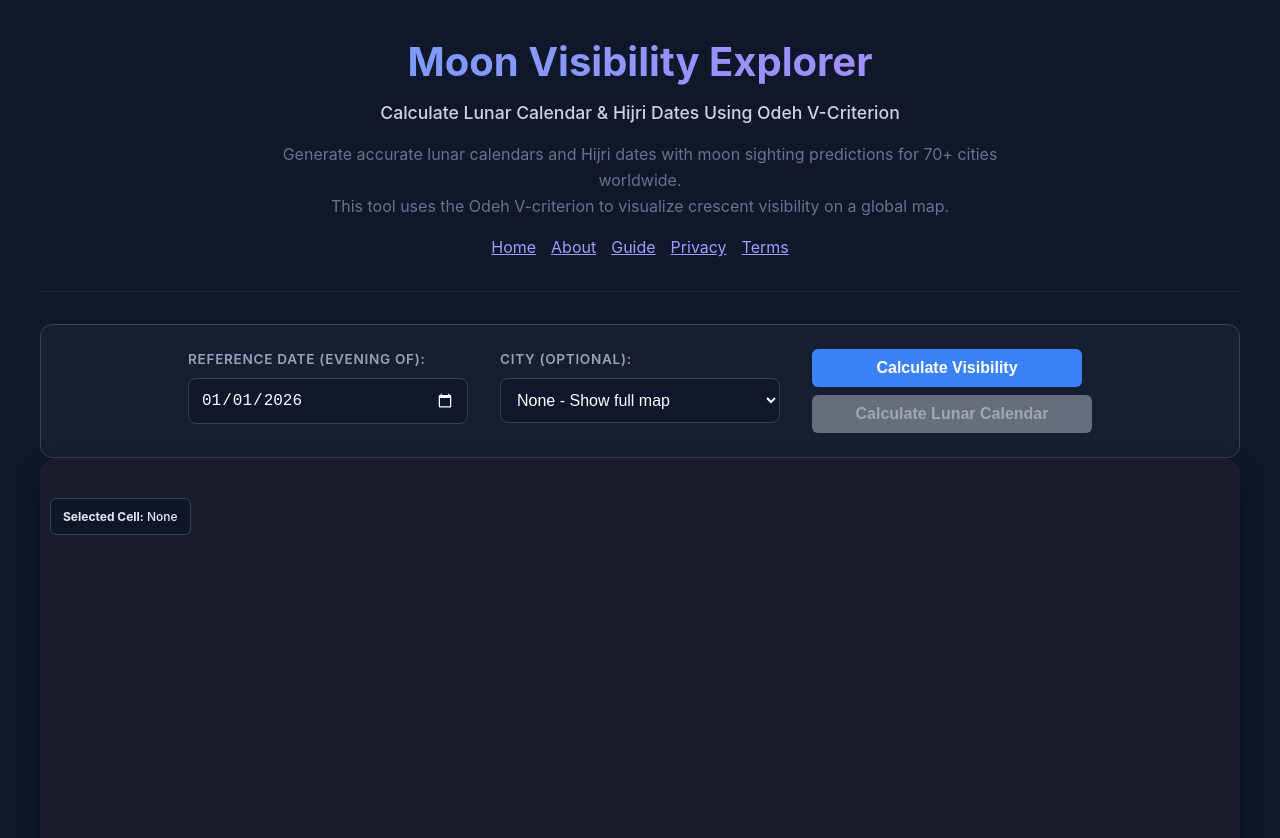
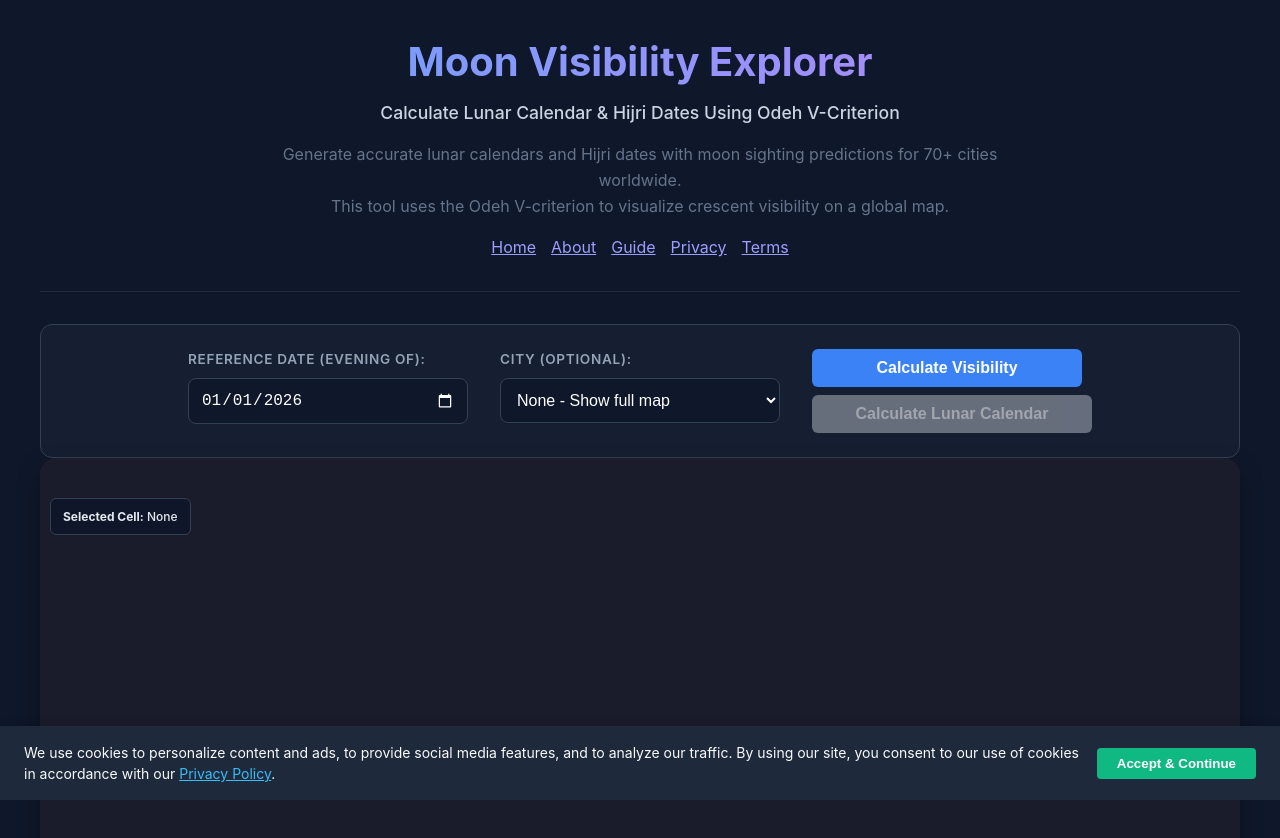
Before and after one commit to moonvisapp/moonvis-app, a React (Vite) app: page / in a window 1280 px wide. Shown: the top 838 px of the page. Built offline with nearby package versions, Linux system fonts and the light colour scheme.

Commit message:
fixes for adsense

```diff
--- a/src/App.jsx
+++ b/src/App.jsx
@@ -1,5 +1,6 @@
 import React, { lazy, Suspense } from 'react';
 import { BrowserRouter as Router, Routes, Route, Link } from 'react-router-dom';
+import CookieBanner from './components/CookieBanner';
 import './App.css';
 
 // Lazy loading pages for better performance
@@ -52,6 +53,8 @@ function App() {
             <Link to="/privacy" style={{ color: '#94a3b8' }}>Privacy Policy</Link>
           </div>
         </footer>
+
+        <CookieBanner />
       </div>
     </Router>
   );
--- a/src/components/AdBanner.jsx
+++ b/src/components/AdBanner.jsx
@@ -51,9 +51,9 @@ const AdBanner = ({
     }
 
     return (
-        <div className={className} style={{ overflow: 'hidden', ...style }}>
+        <div className={className} style={{ width: '100%', boxSizing: 'border-box', overflow: 'hidden', padding: '0 10px', ...style }}>
             <ins className="adsbygoogle"
-                style={{ display: 'block' }}
+                style={{ display: 'block', margin: '0 auto' }}
                 data-ad-client="ca-pub-4188234977040621"
                 data-ad-slot={dataAdSlot}
                 data-ad-format={dataAdFormat}
--- /dev/null
+++ b/src/components/CookieBanner.jsx
@@ -0,0 +1,64 @@
+import React, { useState, useEffect } from 'react';
+
+const CookieBanner = () => {
+    const [isVisible, setIsVisible] = useState(false);
+
+    useEffect(() => {
+        // Check if user has already consented
+        const consented = localStorage.getItem('moonvis_gdpr_consent');
+        if (!consented) {
+            setIsVisible(true);
+        }
+    }, []);
+
+    const handleAccept = () => {
+        localStorage.setItem('moonvis_gdpr_consent', 'true');
+        setIsVisible(false);
+    };
+
+    if (!isVisible) return null;
+
+    return (
+        <div style={{
+            position: 'fixed',
+            bottom: 0,
+            left: 0,
+            right: 0,
+            backgroundColor: '#1e293b',
+            color: '#f8fafc',
+            padding: '16px 24px',
+            display: 'flex',
+            justifyContent: 'space-between',
+            alignItems: 'center',
+            boxShadow: '0 -4px 6px -1px rgba(0, 0, 0, 0.1)',
+            zIndex: 9999,
+            flexWrap: 'wrap',
+            gap: '16px'
+        }}>
+            <div style={{ flex: '1 1 300px', fontSize: '14px', lineHeight: '1.5' }}>
+                We use cookies to personalize content and ads, to provide social media features, and to analyze our traffic.
+                By using our site, you consent to our use of cookies in accordance with our <a href="/privacy" style={{ color: '#38bdf8', textDecoration: 'underline' }}>Privacy Policy</a>.
+            </div>
+            <button
+                onClick={handleAccept}
+                style={{
+                    backgroundColor: '#10b981',
+                    color: 'white',
+                    border: 'none',
+                    borderRadius: '4px',
+                    padding: '8px 20px',
+                    fontWeight: 'bold',
+                    cursor: 'pointer',
+                    whiteSpace: 'nowrap',
+                    transition: 'background-color 0.2s'
+                }}
+                onMouseOver={(e) => e.target.style.backgroundColor = '#059669'}
+                onMouseOut={(e) => e.target.style.backgroundColor = '#10b981'}
+            >
+                Accept & Continue
+            </button>
+        </div>
+    );
+};
+
+export default CookieBanner;
--- a/src/pages/CityDetail.jsx
+++ b/src/pages/CityDetail.jsx
@@ -2,7 +2,7 @@ import React, { useMemo, useState, useEffect } from 'react';
 import { useParams, Link } from 'react-router-dom';
 import MoonMap from '../components/MoonMap';
 import { MAJOR_CITIES } from '../data/cities';
-import { getMoonIllumination, getMoonTimes } from '../utils/astronomy'; // Ensure these are exported from astronomy.js
+import { getMoonIllumination, getMoonTimes, getVisibility } from '../utils/astronomy';
 
 const CityDetail = () => {
     const { cityName } = useParams();
@@ -14,17 +14,41 @@ const CityDetail = () => {
     // SEO Content Generation
     const cityContent = useMemo(() => {
         if (!city) return null;
+
+        // Calculate dynamic properties
+        let visibilityText = "could not be determined currently";
+        let illuminationText = "an unknown";
+
+        try {
+            const today = new Date();
+            const vis = getVisibility(today, city.lat, city.lon, 'odeh');
+            if (vis && vis.zoneName) {
+                visibilityText = `falls into the "${vis.zoneName}" zone`;
+            }
+
+            const ill = getMoonIllumination(today);
+            if (ill !== undefined && ill !== null) {
+                illuminationText = `${(ill * 100).toFixed(1)}%`;
+            }
+        } catch (e) {
+            console.error("Error calculating dynamic city metrics", e);
+        }
+
         return (
             <>
                 <h2>Moon Visibility in {city.name}</h2>
                 <p>
                     Track the current and future moon phases for <strong>{city.name}</strong> (Coordinates: {city.lat.toFixed(2)}°N, {city.lon.toFixed(2)}°E).
-                    Our tool provides accurate crescent visibility predictions using the Odeh V-criterion, helping you determine the start of lunar months in {city.name} and the surrounding region.
+                    The moon visibility forecast for <strong>{city.name}</strong> tonight indicates that the crescent {visibilityText} with an illumination of {illuminationText}.
+                </p>
+                <p>
+                    Our tool provides highly accurate crescent visibility predictions using the Odeh V-criterion algorithms framework, helping you determine the formal start of lunar months in {city.name} and the surrounding regional territories.
                 </p>
                 <h3>Astronomical Data for {city.name}</h3>
                 <p>
-                    Located in the {city.timezone} timezone, {city.name} interacts with the lunar cycle in a unique way based on its geographical position.
-                    Use the interactive map above to see the precise visibility zones affecting {city.name}.
+                    Located in the {city.timezone} timezone, {city.name} interacts with the lunar cycle in a unique way based on its specific geographical position on the globe.
+                    Factors such as standard atmospheric twilight conditions, topocentric altitude, and lunar elongation are actively computed.
+                    Use the interactive map above to scroll and see the precise visibility zones affecting {city.name} locally.
                 </p>
             </>
         );
```
